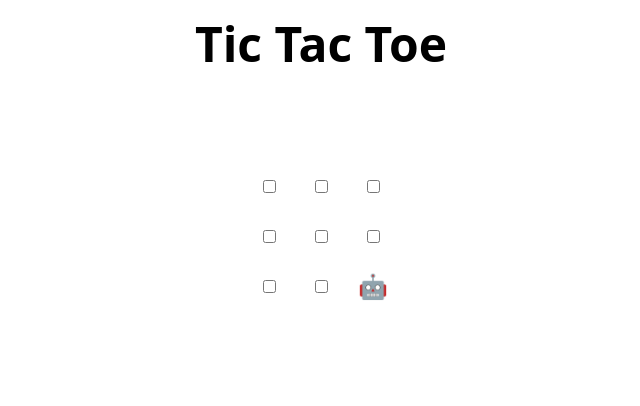
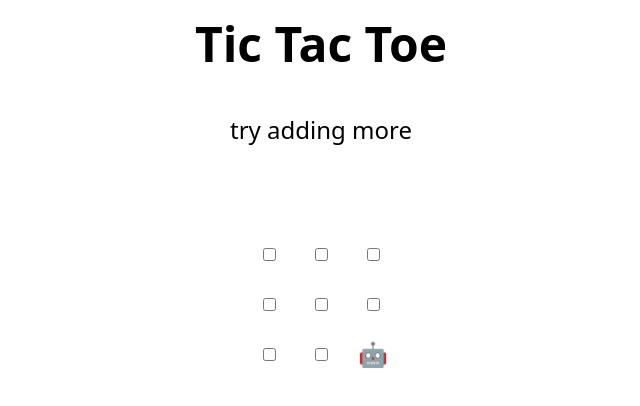
Before and after one commit to alovellm/skills-review-pull-requests-2, a plain HTML site: page index.html in a window 1280 px wide. Shown: the whole page, without its empty margins (319-959 px from the left). Drawn offline with Linux system fonts and the light colour scheme.

Commit message:
Update index.html
message

```diff
--- a/index.html
+++ b/index.html
@@ -44,6 +44,7 @@
     <td><input type="checkbox" /></td>
     <td><input type="checkbox" /></td>
     <td><input type="checkbox" /></td>
+try adding more
   </tr>
 </table>
 
```
